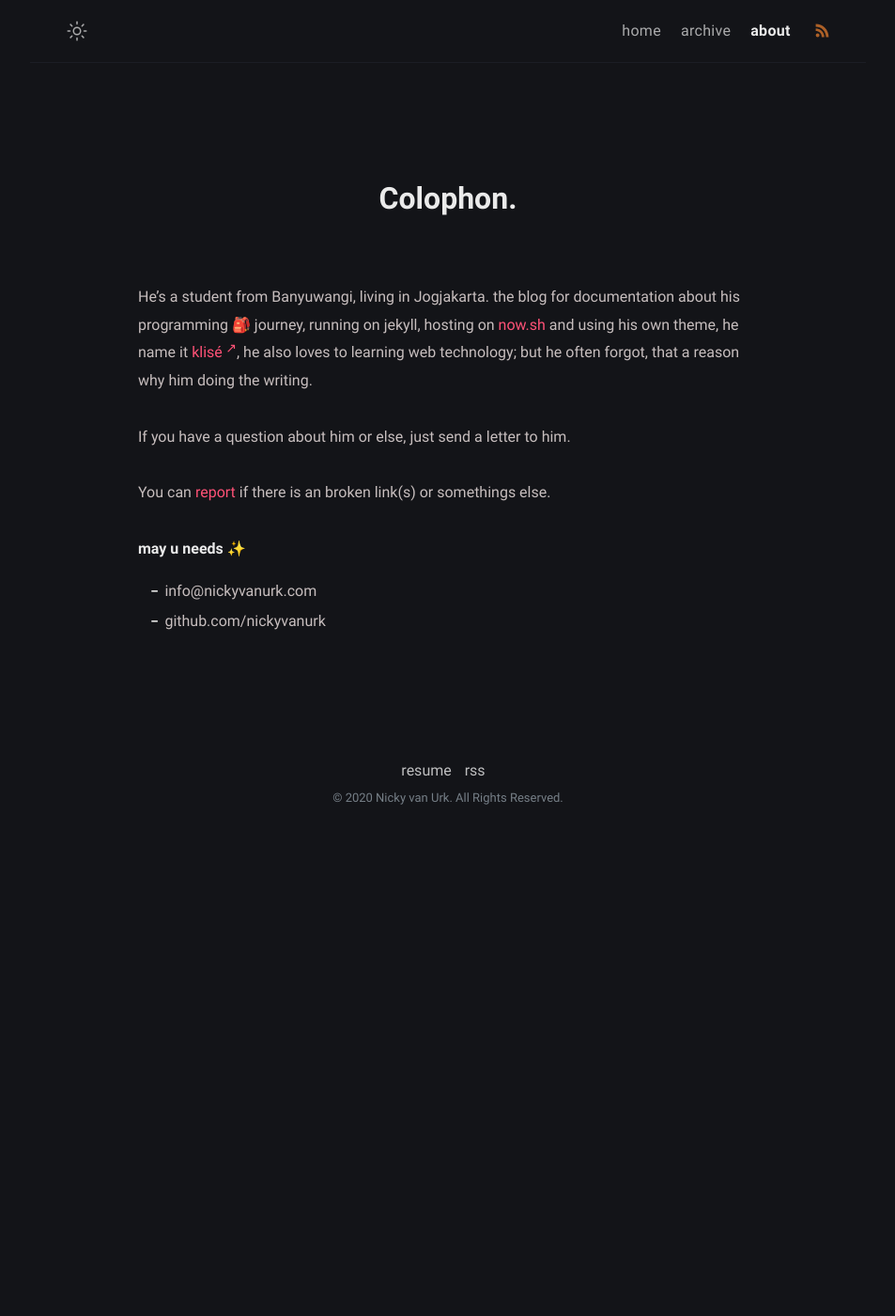
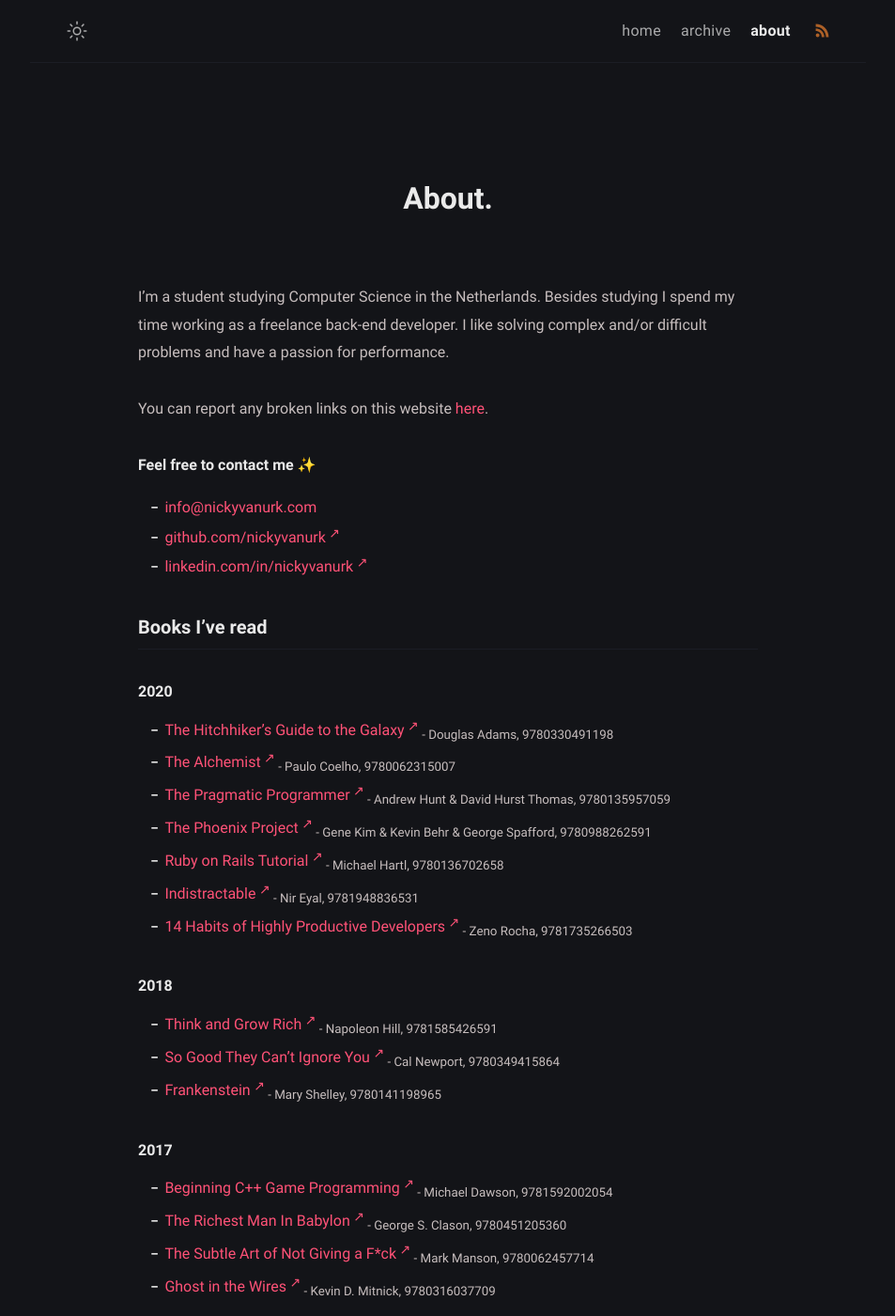
Before and after one commit to nickyvanurk/nickvanurk.com, a Jekyll site: the page built from about.md, in a window 1280 px wide and 1400 px high. Shown: the whole window at 94% size, without its empty margins (163-1116 px from the left). Built offline with Jekyll 4.4.1, drawn with Linux system fonts in a browser that asks for light colours; some of the changed text lies outside the part shown.

Commit message:
Write about me

```diff
--- a/about.md
+++ b/about.md
@@ -1,18 +1,58 @@
 ---
-title: Colophon
+title: About
 permalink: /about/
 layout: page
-excerpt: Hello peeps, I'm student of computer science from Banyuwangi, living in Jogjakarta. This blog for documentation about my programming journey, running on jekyll, hosting on netlify and using my own simple theme.
-comments: false
 ---
 
-He's a student from Banyuwangi, living in Jogjakarta. the blog for documentation about his programming 🎒 journey, running on jekyll, hosting on [now.sh](http://now.sh) and using his own theme, he name it <a href="https://github.com/piharpi/jekyll-klise" target="_blank" rel="noopener">klisé</a>, he also loves to learning web technology; but he often forgot, that a reason why him doing the writing.
+I'm a student studying Computer Science in the Netherlands. Besides studying I spend my time working as a freelance back-end developer. I like solving complex and/or difficult problems and have a passion for performance.
 
-If you have a question about him or else, just send a letter to him.
+You can report any broken links on this website [here](https://github.com/nickyvanurk/nickyvanurk.com/issues/new).
 
-You can [report](http://github.com/piharpi/jekyll-klise/issues/new) if there is an broken link(s) or somethings else.
+**Feel free to contact me ✨**
 
-**may u needs ✨**
+- <{{ site.author.email }}>
+- [github.com/{{ site.author.github }}](https://github.com/{{ site.author.github }}){:target="_blank"}
+- [linkedin.com/in/{{ site.author.github }}](https://linkedin.com/in/{{ site.author.github }}){:target="_blank"}
 
-- {{ site.author.email }}
-- github.com/{{ site.author.github }}
+### Books I've read
+
+##### 2020
+  * <a href="https://www.goodreads.com/book/show/8706.The_Hitchhiker_s_Guide_to_the_Galaxy" target="_blank">The Hitchhiker's Guide to the Galaxy</a><sub> - Douglas Adams, 9780330491198</sub>
+  * <a href="https://www.goodreads.com/book/show/18144590-the-alchemist" target="_blank">The Alchemist</a><sub> - Paulo Coelho, 9780062315007</sub>
+  * <a href="https://www.goodreads.com/book/show/45280024-the-pragmatic-programmer" target="_blank">The Pragmatic Programmer</a><sub> - Andrew Hunt & David Hurst Thomas, 9780135957059</sub>
+  * <a href="https://www.goodreads.com/book/show/17255186-the-phoenix-project" target="_blank">The Phoenix Project</a><sub> - Gene Kim & Kevin Behr & George Spafford, 9780988262591</sub>
+  * <a href="https://www.goodreads.com/book/show/53555181-ruby-on-rails-tutorial-6th-edition" target="_blank">Ruby on Rails Tutorial</a><sub> - Michael Hartl, 9780136702658</sub>
+  * <a href="https://www.goodreads.com/book/show/44595007-indistractable" target="_blank">Indistractable</a><sub> - Nir Eyal, 9781948836531</sub>
+  * <a href="https://www.goodreads.com/book/show/54438214-14-habits-of-highly-productive-developers" target="_blank">14 Habits of Highly Productive Developers</a><sub> - Zeno Rocha, 9781735266503</sub>
+
+##### 2018
+  * <a href="https://www.goodreads.com/book/show/4653443-think-and-grow-rich-deluxe-edition" target="_blank">Think and Grow Rich</a><sub> - Napoleon Hill, 9781585426591</sub>
+  * <a href="https://www.goodreads.com/book/show/13525945-so-good-they-can-t-ignore-you" target="_blank">So Good They Can't Ignore You</a><sub> - Cal Newport, 9780349415864</sub>
+  * <a href="https://www.goodreads.com/book/show/12974171-frankenstein" target="_blank">Frankenstein</a><sub> - Mary Shelley, 9780141198965</sub>
+
+##### 2017
+  * <a href="https://www.goodreads.com/book/show/2084820.Beginning_C_Game_Programming" target="_blank">Beginning C++ Game Programming</a><sub> - Michael Dawson, 9781592002054</sub>
+  * <a href="https://www.goodreads.com/book/show/1052.The_Richest_Man_in_Babylon" target="_blank">The Richest Man In Babylon</a><sub> - George S. Clason, 9780451205360</sub>
+  * <a href="https://www.goodreads.com/book/show/28259130-the-subtle-art-of-not-giving-a-f-ck" target="_blank">The Subtle Art of Not Giving a F*ck</a><sub> - Mark Manson, 9780062457714</sub>
+  * <a href="https://www.goodreads.com/book/show/10256723-ghost-in-the-wires" target="_blank">Ghost in the Wires</a><sub> - Kevin D. Mitnick, 9780316037709</sub>
+
+### Courses I've followed
+
+##### 2020
+  * <a href="https://www.udemy.com/course/graphql-bootcamp/" target="_blank">The Modern GraphQL Bootcamp (with Node.js and Apollo)</a><sub> - Andrew Mead</sub>
+
+##### 2019
+  * <a href="https://internetingishard.com/html-and-css/" target="_blank">HTML & CSS is Hard</a><sub> - Interneting is Hard</sub>
+  * <a href="https://www.udemy.com/course/react-2nd-edition/" target="_blank">The Complete React Developer Course (w/ Hooks and Redux)</a><sub> - Andrew Mead</sub>
+  * <a href="https://www.udemy.com/course/the-complete-nodejs-developer-course-2/" target="_blank">The Complete Node.js Developer Course</a><sub> - Andrew Mead</sub>
+
+##### 2018
+  * <a href="https://training.talkpython.fm/courses/explore_python_jumpstart/python-language-jumpstart-building-10-apps" target="_blank">Python Jumpstart by Building 10 Apps</a><sub> - Michael Kennedy</sub>
+
+##### 2017
+  * <a href="https://www.youtube.com/watch?v=y62zj9ozPOM&list=PLhQjrBD2T3828ZVcVzEIhsHVgjANGZveu" target="_blank">CS50: Introduction to Computer Science (2016)</a><sub> - Harvard</sub>
+  * <a href="https://frontendmasters.com/workshops/intro-web-dev/" target="_blank">Introduction to Web Development</a><sub> - Frontend Masters</sub>
+  * <a href="https://frontendmasters.com/courses/javascript-basics/" target="_blank">Introduction to JavaScript Programming</a><sub> - Frontend Masters</sub>
+  * <a href="https://www.pluralsight.com/courses/code-school-javascript-road-trip-part-1" target="_blank">JavaScript Road Trip</a><sub> - Code School</sub>
+  * <a href="https://www.pluralsight.com/courses/javascript-fundamentals-es6" target="_blank">ES2015: The Shape of JavaScript to Come</a><sub> - Code School</sub>
+  * <a href="https://www.pluralsight.com/courses/code-school-javascript-best-practices" target="_blank">JavaScript Best Practices</a><sub> - Code School</sub>
--- a/tags.html
+++ b/tags.html
@@ -2,7 +2,6 @@
 title: Tags
 permalink: /tags/
 layout: page
-excerpt: Sorted article by tags.
 ---
 
 <div class="archive-tags">
```
